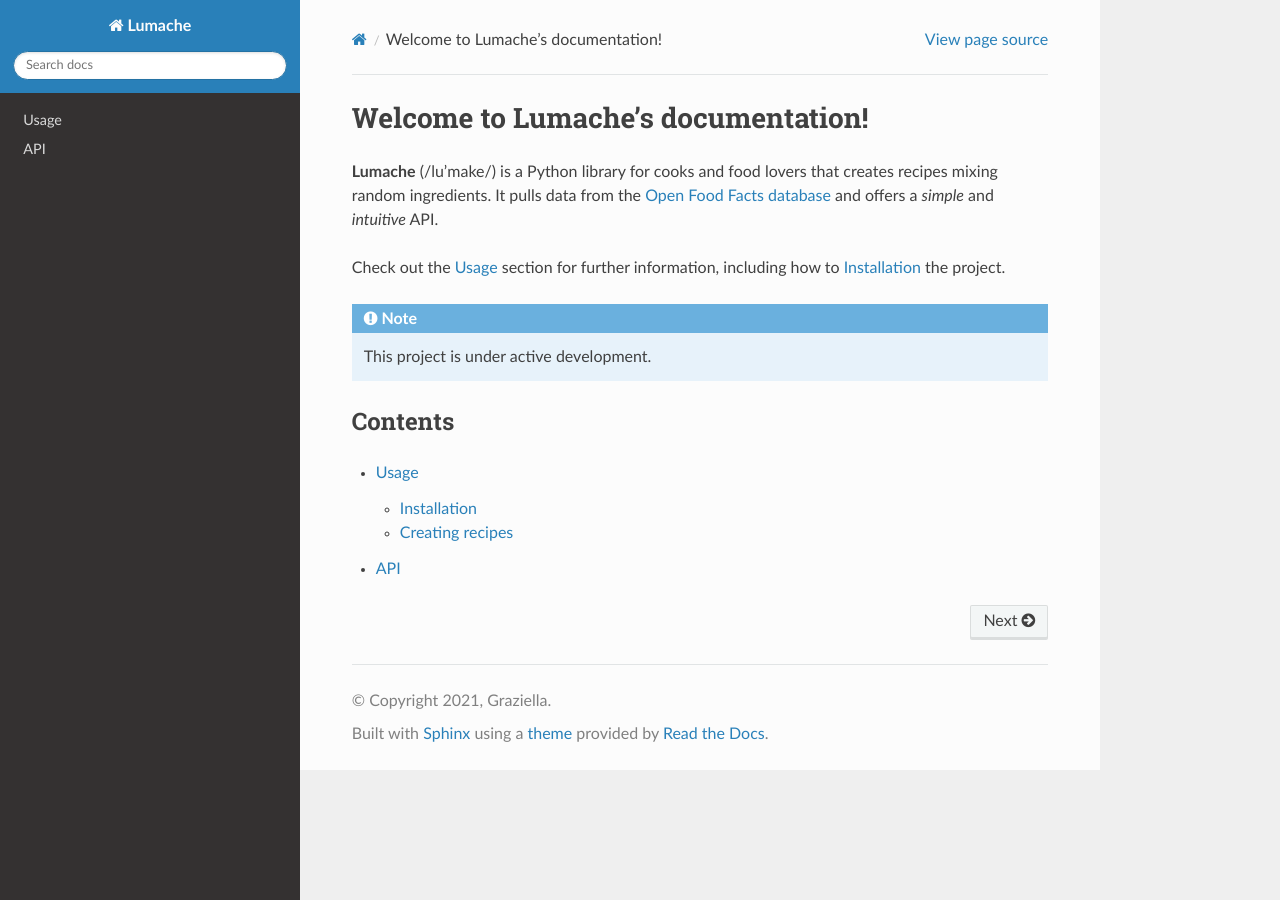
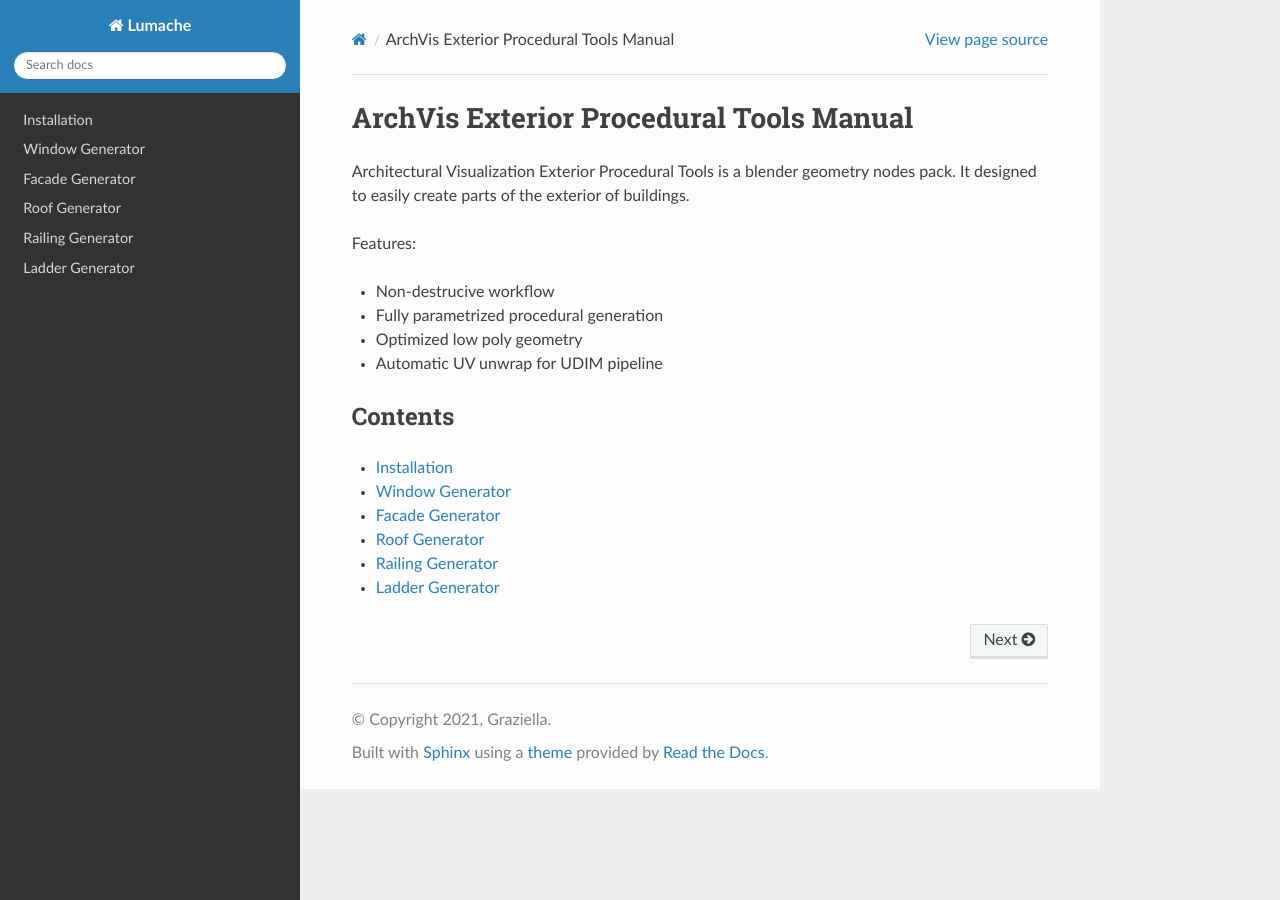
Before and after one commit to YujinZushi/archvis-procedural-tools-manual, a Sphinx documentation site: the page built from docs/source/index.rst, in a window 1280 px wide. Built offline with Sphinx 7.4.7 and the Read the Docs theme 3.1.0, drawn with Linux system fonts in a browser that asks for light colours.

Commit message:
Update Index.rst
Create blank rst files
Delete Lumache files
Update readthedocs.yaml
Update pyproject.toml

```diff
--- /dev/null
+++ b/docs/source/Facade Generator.rst
@@ -0,0 +1,2 @@
+Facade Generator
+================
--- /dev/null
+++ b/docs/source/Installation.rst
@@ -0,0 +1,2 @@
+Installation
+================
--- /dev/null
+++ b/docs/source/Ladder Generator.rst
@@ -0,0 +1,2 @@
+Ladder Generator
+================
--- /dev/null
+++ b/docs/source/Railing Generator.rst
@@ -0,0 +1,2 @@
+Railing Generator
+=================
--- /dev/null
+++ b/docs/source/Roof Generator.rst
@@ -0,0 +1,2 @@
+Roof Generator
+================
--- /dev/null
+++ b/docs/source/Window Generator.rst
@@ -0,0 +1,2 @@
+Window Generator
+================
--- a/docs/source/api.rst
+++ /dev/null
@@ -1,7 +0,0 @@
-API
-===
-
-.. autosummary::
-   :toctree: generated
-
-   lumache
--- a/docs/source/index.rst
+++ b/docs/source/index.rst
@@ -1,22 +1,23 @@
-Welcome to Lumache's documentation!
-===================================
+ArchVis Exterior Procedural Tools Manual
+============================================
 
-**Lumache** (/lu'make/) is a Python library for cooks and food lovers
-that creates recipes mixing random ingredients.
-It pulls data from the `Open Food Facts database <https://world.openfoodfacts.org/>`_
-and offers a *simple* and *intuitive* API.
+Architectural Visualization Exterior Procedural Tools is a blender geometry nodes pack. It designed to easily create parts of the exterior of buildings.
 
-Check out the :doc:`usage` section for further information, including
-how to :ref:`installation` the project.
+Features:
 
-.. note::
-
-   This project is under active development.
+* Non-destrucive workflow
+* Fully parametrized procedural generation
+* Optimized low poly geometry
+* Automatic UV unwrap for UDIM pipeline
 
 Contents
 --------
 
 .. toctree::
 
-   usage
-   api
+   Installation
+   Window Generator
+   Facade Generator
+   Roof Generator
+   Railing Generator
+   Ladder Generator
--- a/pyproject.toml
+++ b/pyproject.toml
@@ -3,6 +3,6 @@
 build-backend = "flit_core.buildapi"
 
 [project]
-name = "lumache"
-authors = [{name = "Graziella", email = "graziella@lumache"}]
+name = "archvis-procedural-tools-manual"
+authors = [{name = "YujinZushi", email = "shiganov.evgeniy@gmail.com"}]
 dynamic = ["version", "description"]
```
Also changed, not shown: docs/source/generated/lumache.rst (deleted, +0 -17 lines), docs/source/usage.rst (deleted, +0 -33 lines), lumache.py (deleted, +0 -23 lines), .readthedocs.yaml.
